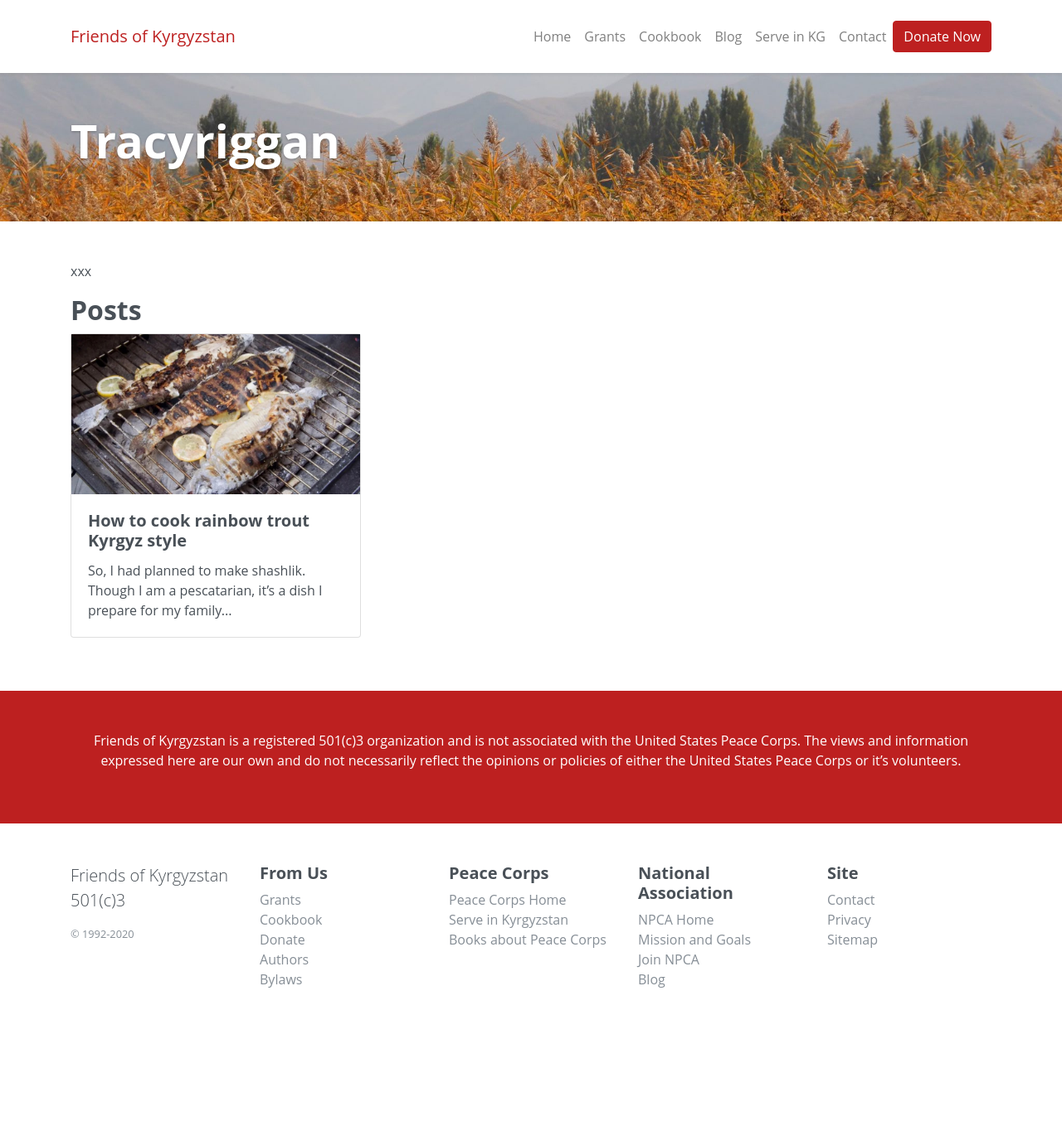
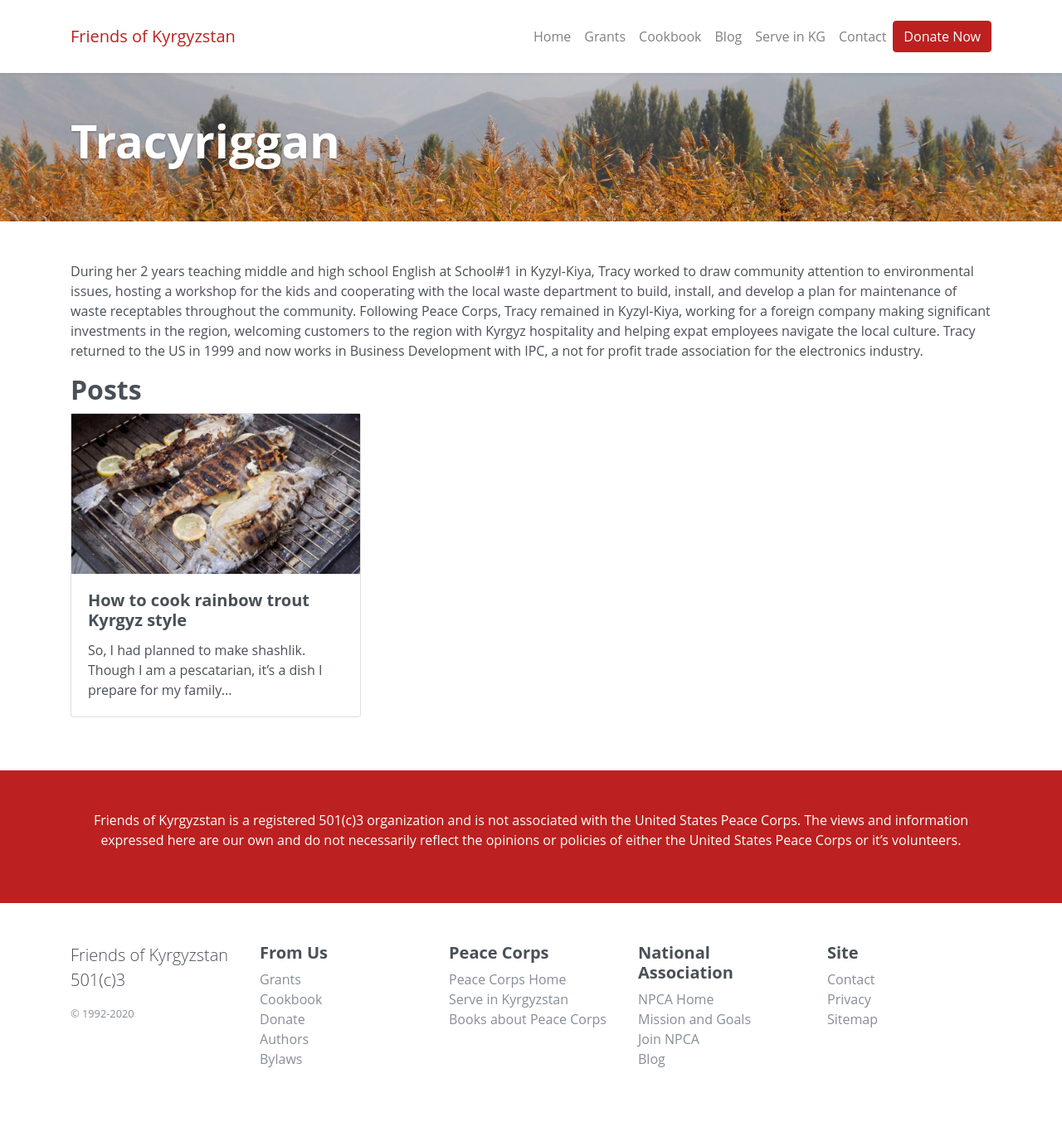
Before and after one commit to judsonlmoore/friendsofkyrgyzstan.org, a Jekyll site: the page built from _board/tracyriggan.md, in a window 1280 px wide. Shown: the whole page at 83% size. Built offline with Jekyll 4.4.1, drawn with Linux system fonts in a browser that asks for light colours; nearby versions of some CDN libraries; comment, search, counter and statistics services are not loaded; before the commit the page ends 1257 px from its top, so only the background shows below that.

Commit message:
Add board member Tracy Riggan

```diff
--- a/_board/tracyriggan.md
+++ b/_board/tracyriggan.md
@@ -1,6 +1,12 @@
 ---
 short_name: tracyriggan
 name: Tracy Riggan
-position: RPCV K-xx
+position: RPCV K-3
+service-years: 1995-1997
+assignment: English Education, School #1, Kyzyl-Kiya Kyrgyzstan
+avatar: /assets/images/avatars/tracyriggan.jpeg
+linkedin: https://www.linkedin.com/in/tracyriggan/
+instagram: https://www.instagram.com/riggantracy/
+facebook: https://www.facebook.com/tracy.l.riggan
 ---
-xxx
+During her 2 years teaching middle and high school English at School#1 in Kyzyl-Kiya, Tracy worked to draw community attention to environmental issues, hosting a workshop for the kids and cooperating with the local waste department to build, install, and develop a plan for maintenance of waste receptables throughout the community. Following Peace Corps, Tracy remained in Kyzyl-Kiya, working for a foreign company making significant investments in the region, welcoming customers to the region with Kyrgyz hospitality and helping expat employees navigate the local culture. Tracy returned to the US in 1999 and now works in Business Development with IPC, a not for profit trade association for the electronics industry.
```
Also changed, not shown: assets/images/avatars/tracyriggan.jpeg (added).
